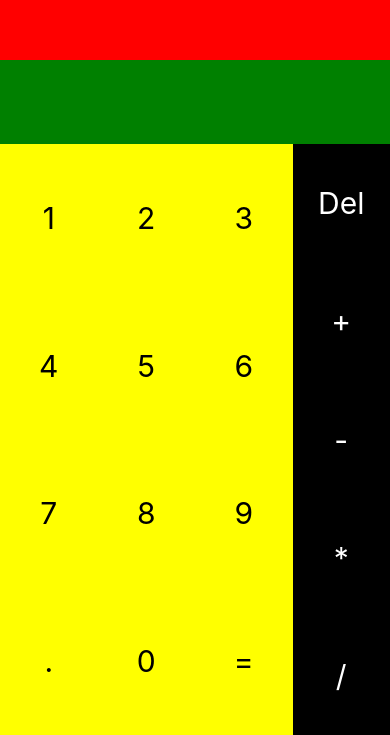
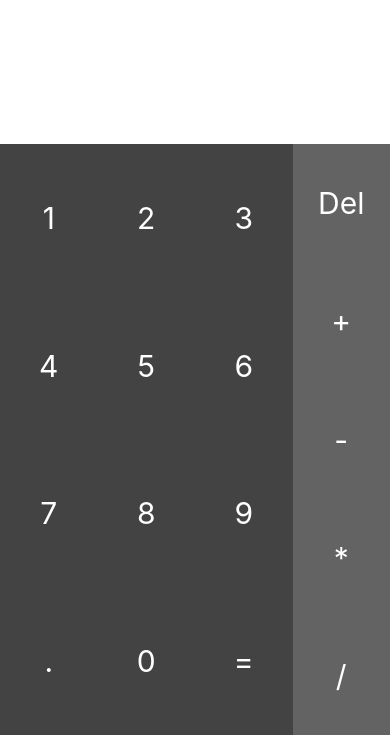
Before and after one commit to Matt-McConway/Calc, a React Native app: screen / in a window 390 px wide. Shown: the part 109-844 px from the top of the page. Built offline with nearby package versions, Linux system fonts and the light colour scheme.

Commit message:
Validate before calculating result & styled calculator

```diff
--- a/App.js
+++ b/App.js
@@ -17,16 +17,29 @@ export default class App extends Component {
   calculateResult() {
     const text = this.state.resultText
 
-
     this.setState({
       calculationText: eval(text)
     })
 
   }
 
+  validate() {
+    // Checks to see if the last character is an operator. If not you can evaluate
+
+    const text = this.state.resultText
+    switch(text.slice(-1)) {
+      case '+':
+      case '-':
+      case '*':
+      case '/':
+        return false
+    }
+    return true
+  }
+
   buttonPressed(text) {
     if (text == '=') {
-      return this.calculateResult()
+      return this.validate() && this.calculateResult()
     }
     this.setState({
       resultText: this.state.resultText+text
@@ -67,20 +80,20 @@ export default class App extends Component {
       let row = []
       for (let j=0; j < 3; j++){
         row.push(
-          <TouchableOpacity style={styles.btn} onPress={() => this.buttonPressed(nums[i][j])}>
+          <TouchableOpacity key={nums[i][j]} style={styles.btn} onPress={() => this.buttonPressed(nums[i][j])}>
             <Text style={styles.btnText}>{nums[i][j]}</Text>
           </TouchableOpacity>
         )
       }
-      rows.push(<View style={styles.row}>{row}</View>)
+      rows.push(<View key={i} style={styles.row}>{row}</View>)
     }
 
 
     let ops = []
     for(let i=0; i < 5; i++){
       ops.push(
-        <TouchableOpacity style={styles.btn} onPress={() => this.operate(this.operations[i])}>
-          <Text style={[styles.btnText, {color: "white"}]}>{this.operations[i]}</Text>
+        <TouchableOpacity key={this.operations[i]} style={styles.btn} onPress={() => this.operate(this.operations[i])}>
+          <Text style={styles.btnText}>{this.operations[i]}</Text>
         </TouchableOpacity>
       )
     }
@@ -113,23 +126,23 @@ const styles = StyleSheet.create({
   },
   result: {
     flex: 2,
-    backgroundColor: "red",
+    backgroundColor: "white",
     justifyContent: "center",
     alignItems: "flex-end"
   },
   resultText: {
     fontSize: 30,
-    color: "white"
+    color: "black"
   },
   calculation: {
     flex: 1,
-    backgroundColor: "green",
+    backgroundColor: "white",
     justifyContent: "center",
     alignItems: "flex-end"
   },
   calculationText: {
     fontSize: 24,
-    color: "white"
+    color: "black"
   },
   buttons: {
     flex: 7,
@@ -142,7 +155,8 @@ const styles = StyleSheet.create({
     justifyContent: "center"
   },
   btnText: {
-    fontSize: 30
+    fontSize: 30,
+    color: "white"
   },
   row: {
     flexDirection: "row",
@@ -152,11 +166,11 @@ const styles = StyleSheet.create({
   },
   numbers: {
     flex: 3,
-    backgroundColor: "yellow"
+    backgroundColor: "#434343"
   },
   operations: {
     flex: 1,
     justifyContent: "space-around",
-    backgroundColor: "black"
+    backgroundColor: "#636363"
   }
 });
```
